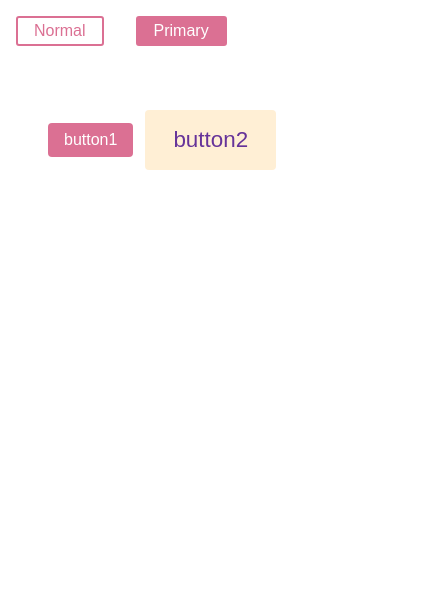
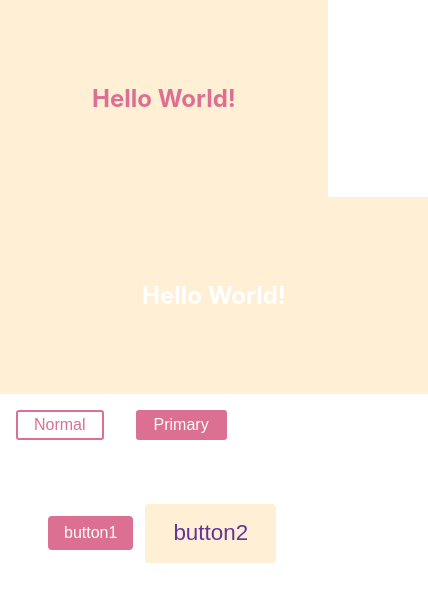
Before and after one commit to museMKUltra/rayout-system, a React (Create React App) app: page / in a window 390 px wide. Shown: the top 602 px of the page, 428 px wide, since content can reach past the window. Built offline with nearby package versions, Linux system fonts and the light colour scheme.

Commit message:
add example of breakpoints

```diff
--- a/src/App.js
+++ b/src/App.js
@@ -5,10 +5,12 @@ import ExampleButton from './components/ExampleButton.jsx'
 import buttonTheme from './configs/button.js'
 import RayoutListInline from './components/RayoutListInline.jsx'
 import Example2 from './components/Example2.jsx'
+import Example1 from './components/Example1.jsx'
 
 function App() {
 	return (
 		<ThemeProvider theme={buttonTheme}>
+			<Example1 />
 			<Example2 />
 			<RayoutListInline
 				paddingTop={10}
--- a/src/components/Example1.jsx
+++ b/src/components/Example1.jsx
@@ -1,25 +1,40 @@
-import styled from 'styled-components'
+import styled, { ThemeProvider } from 'styled-components'
+import { color, layout } from 'styled-system'
+import breakpoints from '../themes/breakpoints.js'
 
 const Title = styled.h1`
 	font-size: 1.5em;
 	text-align: center;
-  color: palevioletred;
+	${color}
 `
 
 const Wrapper = styled.section`
-	width: 450px;
 	padding: 4em;
 	background: papayawhip;
+	${layout}
 `
 
 // Getting Started
-function Example1 () {
+function Example1() {
 	return (
-		<Wrapper>
-			<Title>
+		<ThemeProvider theme={breakpoints}>
+			<Wrapper
+				width={{ _: '200px', sm: '300px', xl: '500px' }}
+			>
+				<Title
+					color={{ _: 'palevioletred', sm: 'tomato', xl: 'rebeccapurple' }}
+				>
 					Hello World!
 				</Title>
 			</Wrapper>
+			<Wrapper
+				width={{ _: '300px', md: '400px', lg: '500px' }}
+			>
+				<Title color={{ _: 'white', md: 'gray', lg: 'black' }}>
+					Hello World!
+				</Title>
+			</Wrapper>
+		</ThemeProvider>
 	)
 }
 
--- /dev/null
+++ b/src/themes/breakpoints.js
@@ -0,0 +1,10 @@
+const breakpoints = ['576px', '768px', '992px', '1200px']
+
+breakpoints.sm = breakpoints[0]
+breakpoints.md = breakpoints[1]
+breakpoints.lg = breakpoints[2]
+breakpoints.xl = breakpoints[3]
+
+export default {
+	breakpoints,
+}
```
Lines whose indentation alone changed are shown as unchanged.
